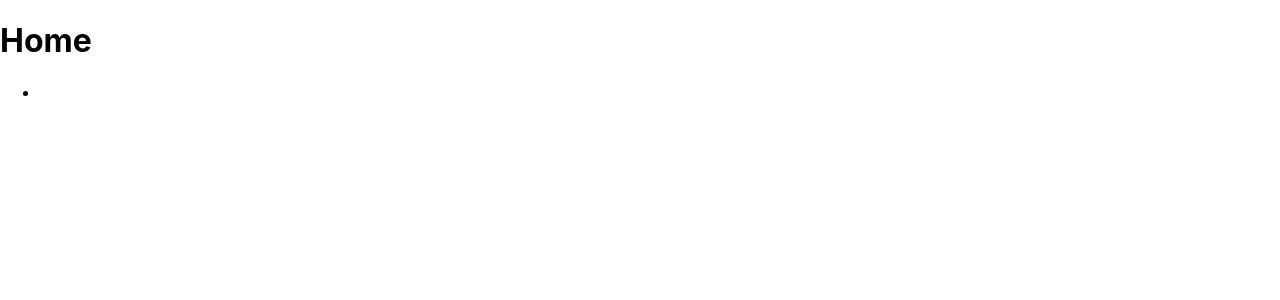
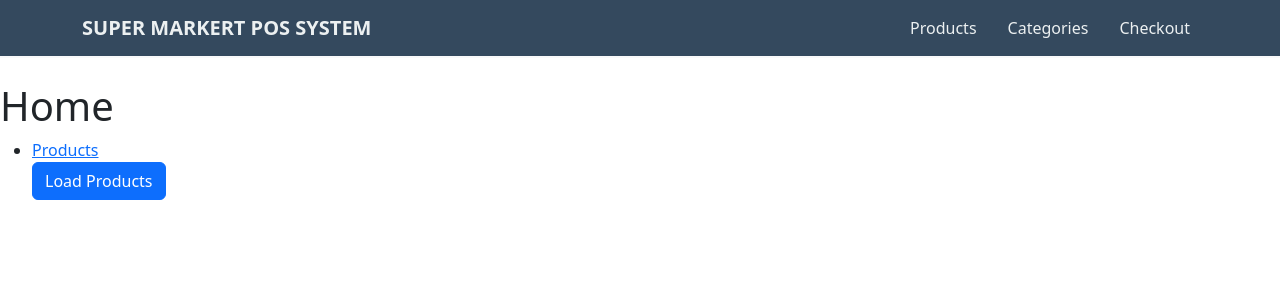
Before and after one commit to Prasadikengalle/POS-FRONTEND-DEVELOPMENT, a React (Create React App) app: page / in a window 1280 px wide. Shown: the top 300 px of the page. Built offline with nearby package versions, Linux system fonts and the light colour scheme.

Commit message:
navigation bar added

```diff
--- a/package.json
+++ b/package.json
@@ -6,7 +6,10 @@
     "@testing-library/jest-dom": "^5.17.0",
     "@testing-library/react": "^13.4.0",
     "@testing-library/user-event": "^13.5.0",
+    "axios": "^1.6.7",
+    "bootstrap": "^5.3.2",
     "react": "^18.2.0",
+    "react-bootstrap": "^2.10.0",
     "react-dom": "^18.2.0",
     "react-router-dom": "^6.22.0",
     "react-scripts": "5.0.1",
--- a/src/App.js
+++ b/src/App.js
@@ -3,6 +3,7 @@ import './App.css';
 import {BrowserRouter, Routes, Route} from 'react-router-dom'
 import Home from './pages/Home';
 import Product from './pages/Product';
+import 'bootstrap/dist/css/bootstrap.min.css';
 
 const App = () => {
     return (
--- a/src/pages/Home.js
+++ b/src/pages/Home.js
@@ -1,15 +1,29 @@
-import { Link } from "react-router-dom";
+import { Link} from "react-router-dom";
+import NavigationBar from './NavigationBar';
+
 
 const Home = () => {
+
     return (
         <>
+            <NavigationBar/>
+
             <h1>Home</h1>
 
             <ul>
                 <li>
-                    <Link to={"/products"}/>
+                    <Link to="/products">Products</Link>
+
+
                 </li>
+
+                <button className="btn btn-primary">Load Products</button>
             </ul>
+
+
+
+
+
         </>
 
 
--- /dev/null
+++ b/src/pages/NavigationBar.css
@@ -0,0 +1,36 @@
+.custom-navbar {
+    background-color:#34495e; /* Soft grey for a modern look */
+    padding: 10px 0;
+    border-bottom: 2px solid #f8f9fa; /* Light border for subtle contrast */
+}
+
+.navbar-brand {
+    color:#ecf0f1 !important; /* Bright white for brand name */
+    font-weight: bold;
+    font-size: 1.5rem;
+    transition: color 0.3s;
+}
+
+.navbar-brand:hover {
+    color: #EE5A24 !important; /* Bright blue for hover */
+    transform: scale(1.3); /* Subtle size increase for brand */
+    transition: color 0.3s, transform 0.3s;
+}
+
+.nav-item {
+    margin-left: 15px;
+    color:#ecf0f1 !important; /* Lighter grey for a softer look */
+    font-weight: 500;
+    transition: color 0.3s, transform 0.3s;
+}
+
+.nav-item:hover {
+    color:#4cd137 !important; /* Bright blue to match the brand hover */
+    transform: scale(1.3); /* Slightly increase size */
+    text-decoration: none; /* Remove underline effect */
+}
+
+
+.navbar-toggler {
+    border-color: #f8f9fa; /* Make toggle button more visible */
+}
--- /dev/null
+++ b/src/pages/NavigationBar.js
@@ -0,0 +1,34 @@
+import { Navbar, Nav , Container } from 'react-bootstrap';
+import { Link, useNavigate } from 'react-router-dom';
+import './NavigationBar.css';
+
+
+const NavigationBar = () => {
+
+
+    return (
+        <Navbar expand="lg" className="custom-navbar mb-4">
+            <Container>
+                <Navbar.Brand as={Link} to="/" className="navbar-brand">SUPER MARKERT POS SYSTEM</Navbar.Brand>
+                <Navbar.Toggle aria-controls="basic-navbar-nav" />
+                <Navbar.Collapse id="basic-navbar-nav">
+                    <Nav className="ms-auto">
+                        <Nav.Link as={Link} to="/" className="nav-item">
+                            Products
+                        </Nav.Link>
+                        <Nav.Link as={Link} to="/categories" className="nav-item">
+                            Categories
+                        </Nav.Link>
+                        <Nav.Link as={Link} to="/checkout" className="nav-item">
+                            Checkout
+                        </Nav.Link>
+
+
+                    </Nav>
+                </Navbar.Collapse>
+            </Container>
+        </Navbar>
+    );
+};
+
+export default NavigationBar;
--- a/src/pages/Product.js
+++ b/src/pages/Product.js
@@ -2,6 +2,8 @@ const Product = () => {
     return (
         <>
             <h1>Product</h1>
+
+
         </>
     )
 }
```
Also changed, not shown: 1 other file (tests, documents, lock files or other folders).
